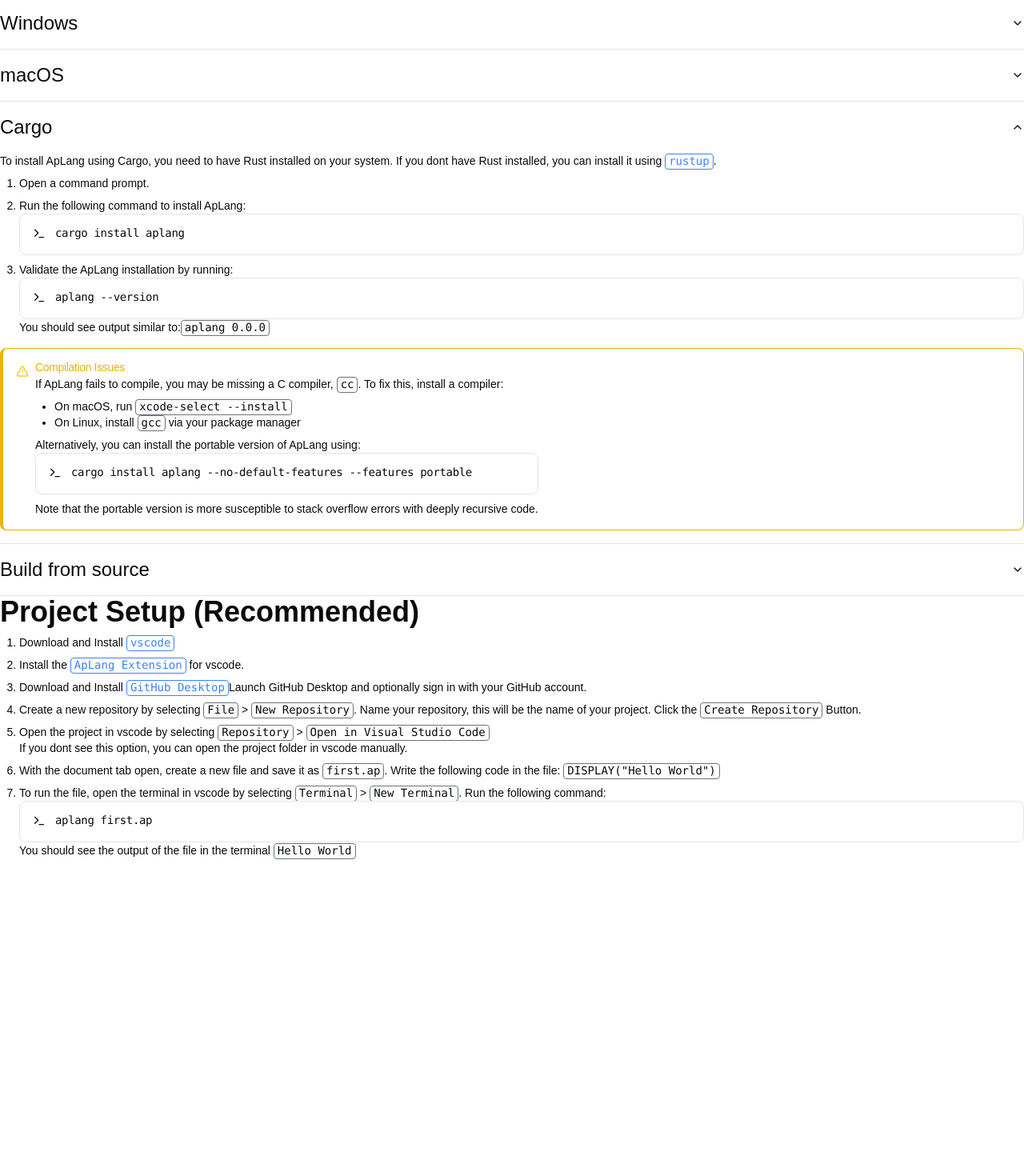
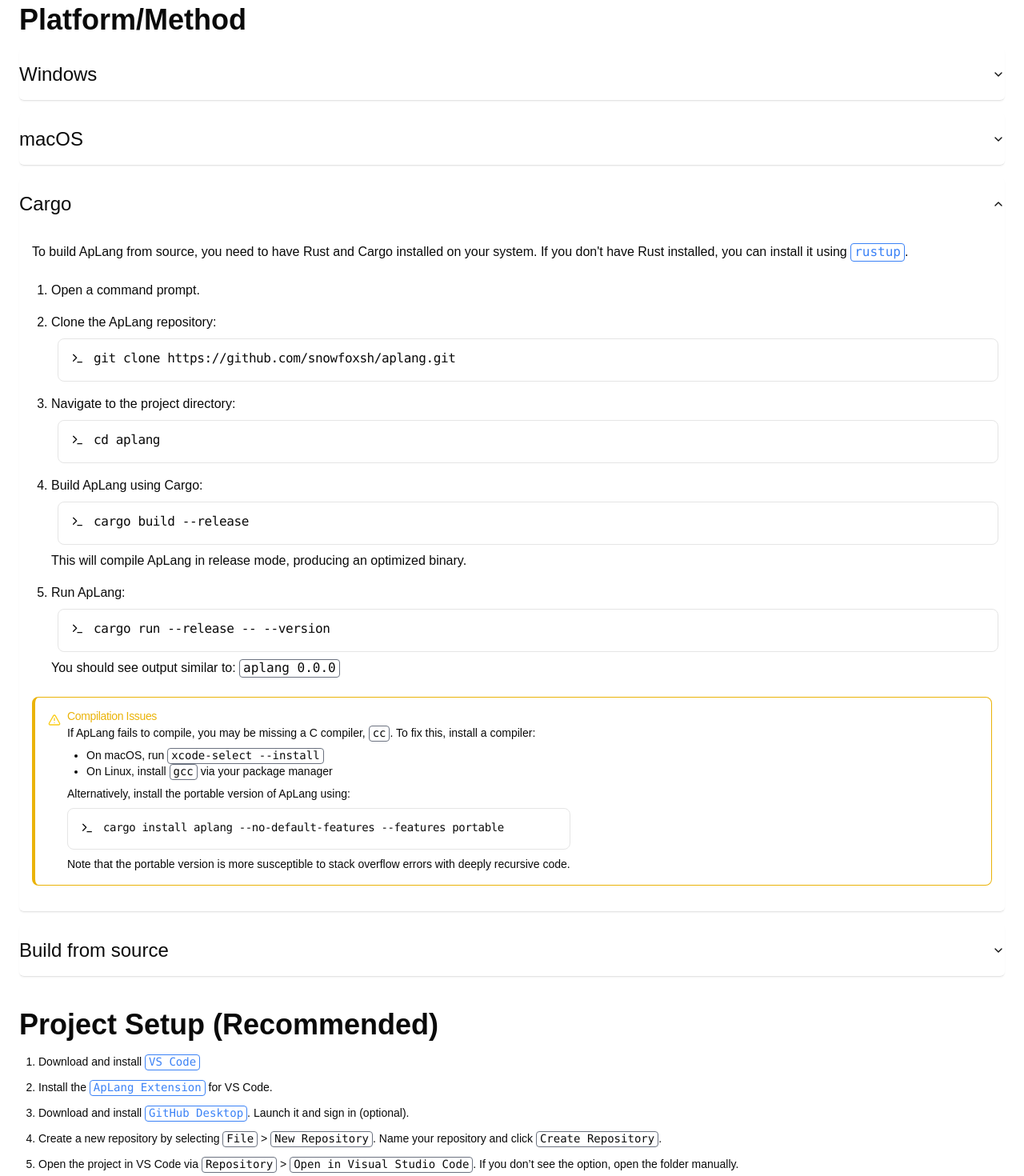
Before and after one commit to snowfoxsh/aplang-website, a Next.js app: page /install in a window 1280 px wide. Shown: the part 160-1630 px from the top of the page at 80% size. Before the commit the page ends 1234 px from the top, so only its background shows below. Built offline with nearby package versions, Linux system fonts and the light colour scheme.

Commit message:
[uni] add better css to install page

```diff
--- a/app/install/cargo.tsx
+++ b/app/install/cargo.tsx
@@ -1,63 +1,84 @@
 import Link from "next/link";
 import { Alert, AlertTitle } from "@/components/ui/alert";
-import {Code, Terminal, TriangleAlert} from "lucide-react";
+import { Code, Terminal, TriangleAlert } from "lucide-react";
 import CodeLine from "@/components/custom/code-line";
 
-export default function CargoInstall() {
+export default function SourceBuild() {
     return (
-        <div>
-            <p>
-                To install ApLang using Cargo, you need to have Rust installed on your system. If you dont have Rust installed,
-                you can install it using <Link href="https://rustup.rs" target="_blank" rel="noreferrer"><CodeLine variant={"link"}>rustup</CodeLine></Link>.
+        <div className="p-4 space-y-6">
+            <p className="text-base">
+                To build ApLang from source, you need to have Rust and Cargo installed on your system. If you don't have Rust installed, you can install it using{" "}
+                <Link href="https://rustup.rs" target="_blank" rel="noreferrer">
+                    <CodeLine variant="link">rustup</CodeLine>
+                </Link>.
             </p>
 
-            <ol className="list-decimal pl-6 mt-2 space-y-2">
-                <li>
-                    Open a command prompt.
-                </li>
+            <ol className="list-decimal pl-6 mt-2 space-y-4 text-base">
+                <li>Open a command prompt.</li>
 
                 <li>
-                    Run the following command to install ApLang:
-                    <Alert>
+                    Clone the ApLang repository:
+                    <Alert className="p-4 m-2">
                         <Terminal className="h-4 w-4" />
-                        <AlertTitle><code>cargo install aplang</code></AlertTitle>
+                        <AlertTitle>
+                            <code>git clone https://github.com/snowfoxsh/aplang.git</code>
+                        </AlertTitle>
                     </Alert>
                 </li>
 
                 <li>
-                    Validate the ApLang installation by running:
-                    <Alert>
+                    Navigate to the project directory:
+                    <Alert className="p-4 m-2">
                         <Terminal className="h-4 w-4" />
-                        <AlertTitle><code>aplang --version</code></AlertTitle>
+                        <AlertTitle>
+                            <code>cd aplang</code>
+                        </AlertTitle>
                     </Alert>
-                    You should see output similar to:
-                    {/*<code className="bg-gray-200 text-black px-1 py-0.5 rounded">aplang 0.0.0</code>*/}
-                    <CodeLine>aplang 0.0.0</CodeLine>
+                </li>
+
+                <li>
+                    Build ApLang using Cargo:
+                    <Alert className="p-4 m-2">
+                        <Terminal className="h-4 w-4" />
+                        <AlertTitle>
+                            <code>cargo build --release</code>
+                        </AlertTitle>
+                    </Alert>
+                    This will compile ApLang in release mode, producing an optimized binary.
+                </li>
+
+                <li>
+                    Run ApLang:
+                    <Alert className="p-4 m-2">
+                        <Terminal className="h-4 w-4" />
+                        <AlertTitle>
+                            <code>cargo run --release -- --version</code>
+                        </AlertTitle>
+                    </Alert>
+                    You should see output similar to: <CodeLine>aplang 0.0.0</CodeLine>
                 </li>
             </ol>
 
-            {/* Warning Section - Yellow Alert */}
-            <Alert className=" border-l-4 border-yellow-500 mt-4">
+            <Alert className="border-l-4 border-yellow-500 p-4 mt-4">
                 <div className="flex items-start">
                     <TriangleAlert className="h-4 w-4 text-yellow-400 mt-1" />
                     <div className="ml-2">
-                        <AlertTitle className={"text-yellow-500"}>Compilation Issues</AlertTitle>
+                        <AlertTitle className="text-yellow-500">Compilation Issues</AlertTitle>
                         <p>
-                            If ApLang fails to compile, you may be missing a C compiler, <CodeLine>cc</CodeLine>.
-                            To fix this, install a compiler:
+                            If ApLang fails to compile, you may be missing a C compiler, <CodeLine>cc</CodeLine>. To fix this, install a compiler:
                         </p>
                         <ul className="list-disc pl-6 mt-2">
-                            {/*<li>On macOS, run <code className="bg-gray-200 text-black px-1 py-0.5 rounded">xcode-select --install</code>.</li>*/}
                             <li>On macOS, run <CodeLine>xcode-select --install</CodeLine></li>
-                            {/*<li>On Linux, install <code className="bg-gray-200 text-black px-1 py-0.5 rounded">gcc</code> via your package manager (e.g., <code className="bg-gray-200 text-black px-1 py-0.5 rounded">sudo apt install build-essential</code> on Debian/Ubuntu).</li>*/}
                             <li>On Linux, install <CodeLine>gcc</CodeLine> via your package manager</li>
                         </ul>
                         <p className="mt-2">
-                            Alternatively, you can install the portable version of ApLang using:
+                            Alternatively, install the portable version of ApLang using:
                         </p>
-                        <Alert variant={"default"}>
+                        <Alert variant="default" className="p-4 mt-2">
                             <Terminal className="h-4 w-4" />
-                            <AlertTitle><code>cargo install aplang --no-default-features --features portable</code></AlertTitle>
+                            <AlertTitle>
+                                <code>cargo install aplang --no-default-features --features portable</code>
+                            </AlertTitle>
                         </Alert>
                         <p className="mt-2">
                             Note that the portable version is more susceptible to stack overflow errors with deeply recursive code.
--- a/app/install/page.tsx
+++ b/app/install/page.tsx
@@ -1,4 +1,4 @@
-"use client"
+"use client";
 
 import React, { useEffect, useState } from "react";
 import Header from "@/app/header";
@@ -9,8 +9,8 @@ import CargoInstall from "@/app/install/cargo";
 import SourceBuild from "@/app/install/source";
 import Link from "next/link";
 import CodeLine from "@/components/custom/code-line";
-import {Alert, AlertTitle} from "@/components/ui/alert";
-import {Terminal} from "lucide-react";
+import { Alert, AlertTitle } from "@/components/ui/alert";
+import { Terminal } from "lucide-react";
 
 export default function InstallPage() {
     const [platform, setPlatform] = useState<string | undefined>(undefined);
@@ -31,98 +31,97 @@ export default function InstallPage() {
     return (
         <>
             <Header />
-            <h1 className="text-6xl font-bold">Install ApLang</h1>
-            <div>
-                <h2 className="text-4xl font-bold">Platform/Method</h2>
+            <div className="max-w-7xl mx-auto p-6">
+                <h1 className="text-6xl font-bold mb-6">Install ApLang</h1>
 
-                {/*todo: maybe this should be text-base*/}
-                    <Accordion type="single" collapsible={true} value={platform} onValueChange={setPlatform}>
-                        <AccordionItem value="windows" className="text-2xl">
+                <section className="mb-10">
+                    <h2 className="text-4xl font-bold mb-4">Platform/Method</h2>
+                    <Accordion
+                        type="single"
+                        collapsible={true}
+                        value={platform}
+                        onValueChange={setPlatform}
+                        className="space-y-4"
+                    >
+                        <AccordionItem value="windows" className="text-2xl rounded-md shadow-sm transition-all duration-200">
                             <AccordionTrigger>Windows</AccordionTrigger>
                             <AccordionContent>
                                 <WindowsInstall />
                             </AccordionContent>
                         </AccordionItem>
 
-                        <AccordionItem value="macos" className="text-2xl">
+                        <AccordionItem value="macos" className="text-2xl rounded-md shadow-sm transition-all duration-200">
                             <AccordionTrigger>macOS</AccordionTrigger>
                             <AccordionContent>
                                 <MacOSInstall />
                             </AccordionContent>
                         </AccordionItem>
 
-                        <AccordionItem value="cargo" className="text-2xl">
+                        <AccordionItem value="cargo" className="text-2xl rounded-md shadow-sm transition-all duration-200">
                             <AccordionTrigger>Cargo</AccordionTrigger>
                             <AccordionContent>
                                 <CargoInstall />
                             </AccordionContent>
                         </AccordionItem>
 
-                        <AccordionItem value="source-build" className="text-2xl">
+                        <AccordionItem value="source-build" className="text-2xl rounded-md shadow-sm transition-all duration-200">
                             <AccordionTrigger>Build from source</AccordionTrigger>
                             <AccordionContent>
                                 <SourceBuild />
                             </AccordionContent>
                         </AccordionItem>
                     </Accordion>
+                </section>
+
+                <section>
+                    <h2 className="text-4xl font-bold mb-4">Project Setup (Recommended)</h2>
+                    <ol className="list-decimal pl-6 mt-2 space-y-3 text-sm">
+                        <li>
+                            Download and install{" "}
+                            <Link href="https://code.visualstudio.com/Download" target="_blank" rel="noreferrer">
+                                <CodeLine variant="link">VS Code</CodeLine>
+                            </Link>
+                        </li>
+                        <li>
+                            Install the{" "}
+                            <Link href="https://marketplace.visualstudio.com/items?itemName=aplang.aplang" target="_blank" rel="noreferrer">
+                                <CodeLine variant="link">ApLang Extension</CodeLine>
+                            </Link>{" "}
+                            for VS Code.
+                        </li>
+                        <li>
+                            Download and install{" "}
+                            <Link href="https://desktop.github.com/download/" target="_blank" rel="noreferrer">
+                                <CodeLine variant="link">GitHub Desktop</CodeLine>
+                            </Link>
+                            . Launch it and sign in (optional).
+                        </li>
+                        <li>
+                            Create a new repository by selecting <CodeLine>File</CodeLine> &gt;{" "}
+                            <CodeLine>New Repository</CodeLine>. Name your repository and click{" "}
+                            <CodeLine>Create Repository</CodeLine>.
+                        </li>
+                        <li>
+                            Open the project in VS Code via <CodeLine>Repository</CodeLine> &gt;{" "}
+                            <CodeLine>Open in Visual Studio Code</CodeLine>. If you don’t see the option, open the folder manually.
+                        </li>
+                        <li>
+                            Create a new file named <CodeLine>first.ap</CodeLine> and add:{" "}
+                            <CodeLine>DISPLAY(&quot;Hello World&quot;)</CodeLine>
+                        </li>
+                        <li>
+                            Open the terminal in VS Code (Terminal &gt; New Terminal) and run:
+                            <Alert className="mt-2">
+                                <Terminal className="h-4 w-4" />
+                                <AlertTitle>
+                                    <code>aplang first.ap</code>
+                                </AlertTitle>
+                            </Alert>
+                            You should see <CodeLine>Hello World</CodeLine> in the output.
+                        </li>
+                    </ol>
+                </section>
             </div>
-
-            <h1 className="text-4xl font-bold">Project Setup (Recommended)</h1>
-
-            {/*todo: maybe this should be text-base*/}
-            <ol className={"list-decimal pl-6 mt-2 space-y-2 text-sm"}>
-                <li>
-                    Download and Install <Link href={"https://code.visualstudio.com/Download"} target={"_blank"}
-                                               rel="noreferrer"><CodeLine variant={"link"}>vscode</CodeLine></Link>
-                </li>
-
-                <li>
-                    Install the <Link href={"https://marketplace.visualstudio.com/items?itemName=aplang.aplang"}
-                                      target={"_blank"} rel="noreferrer"><CodeLine variant={"link"}>ApLang
-                    Extension</CodeLine></Link> for vscode.
-                </li>
-
-                <li>
-                    Download and Install <Link href={"https://desktop.github.com/download/"} target={"_blank"}
-                                               rel="noreferrer"><CodeLine variant={"link"}>GitHub
-                    Desktop</CodeLine></Link>
-
-                    Launch GitHub Desktop and optionally sign in with your GitHub account.
-                </li>
-
-                <li>
-                    Create a new repository by selecting <CodeLine>File</CodeLine> {">"} <CodeLine>New
-                    Repository</CodeLine>. Name your repository, this will be the name of your project.
-                    Click the <CodeLine> Create Repository</CodeLine> Button.
-                </li>
-
-                <li>
-                    Open the project in vscode by selecting <CodeLine>Repository</CodeLine> {">"} <CodeLine>Open in
-                    Visual Studio Code</CodeLine>
-
-                    <br/>
-                    If you dont see this option, you can open the project folder in vscode manually.
-                </li>
-
-                <li>
-                    With the document tab open, create a new file and save it as <CodeLine>first.ap</CodeLine>.
-
-                    Write the following code in the file: <CodeLine>DISPLAY(&#34;Hello World&#34;)</CodeLine>
-                </li>
-
-                <li>
-                    To run the file, open the terminal in vscode by selecting <CodeLine>Terminal</CodeLine> {">"} <CodeLine>New Terminal</CodeLine>.
-                    Run the following command:
-                    <Alert>
-                        <Terminal className="h-4 w-4" />
-                        <AlertTitle><code>aplang first.ap</code></AlertTitle>
-                    </Alert>
-
-                    You should see the output of the file in the terminal <CodeLine>Hello World</CodeLine>
-                </li>
-
-
-            </ol>
         </>
     );
 }
--- a/app/install/windows.tsx
+++ b/app/install/windows.tsx
@@ -1,54 +1,59 @@
-import {Alert, AlertTitle} from "@/components/ui/alert";
-import {AlertCircle, Terminal} from "lucide-react";
+import { Alert, AlertTitle } from "@/components/ui/alert";
+import { AlertCircle, Terminal } from "lucide-react";
 import CodeLine from "@/components/custom/code-line";
 import Link from "next/link";
 
 export default function WindowsInstall() {
     return (
-        <div>
-            <p>
-                ApLang is available as a package on <CodeLine>WinGet</CodeLine>,
-                a command-line tool that comes installed on Windows 10 and 11 since May 2020.
+        <div className="p-4 space-y-6">
+            <p className="text-base">
+                ApLang is available as a package on <CodeLine>WinGet</CodeLine>, a command-line tool that comes installed on Windows 10 and 11 since May 2020.
             </p>
 
             <h2 className="font-semibold mt-4">Installation Steps</h2>
 
-            <ol className="list-decimal pl-6 mt-2 space-y-2">
+            <ol className="list-decimal pl-6 mt-2 space-y-4 text-base">
                 <li>
                     Open a command prompt. You can use <CodeLine>Terminal</CodeLine> on Windows 11 or <CodeLine>PowerShell</CodeLine> on Windows 10.
                 </li>
 
                 <li>
                     Run the following command to install ApLang:
-
-                    <Alert>
-                        <Terminal className={"h-4 w-4"} />
-                        <AlertTitle><code>winget install aplang</code></AlertTitle>
+                    <Alert className="p-4 m-2">
+                        <Terminal className="h-4 w-4" />
+                        <AlertTitle>
+                            <code>winget install aplang</code>
+                        </AlertTitle>
                     </Alert>
 
                     If you receive an error such as:
-
-                    <Alert variant={"destructive"}>
-                        <AlertCircle className={"h-4 w-4"} />
-                        <AlertTitle><code>&#39;WinGet&#39; is not recognized as an internal or external command,
-                            operable program, or batch file.</code></AlertTitle>
+                    <Alert variant="destructive" className="p-4 m-2">
+                        <AlertCircle className="h-4 w-4" />
+                        <AlertTitle>
+                            <code>
+                                WinGet is not recognized as an internal or external command, operable program, or batch file.
+                            </code>
+                        </AlertTitle>
                     </Alert>
-                    You may need to install WinGet from the <Link href="https://apps.microsoft.com/detail/9nblggh4nns1?hl=en-US&gl=US" className="text-blue-500 underline">Microsoft Store</Link>.
-                    After installing, rerun the command.
+                    You may need to install WinGet from the{" "}
+                    <Link href="https://apps.microsoft.com/detail/9nblggh4nns1?hl=en-US&gl=US" className="text-blue-500 underline">
+                        Microsoft Store
+                    </Link>
+                    . After installing, rerun the command.
                 </li>
 
                 <li>
-                    Restart your command prompt to ensure the <CodeLine>PATH</CodeLine> environment variable is updated
+                    Restart your command prompt to ensure the <CodeLine>PATH</CodeLine> environment variable is updated.
                 </li>
 
                 <li>
                     Validate the ApLang installation by running:
-
-                    <Alert>
-                        <Terminal className={"h-4 w-4"}/>
-                        <AlertTitle><code>aplang --version</code></AlertTitle>
+                    <Alert className="p-4 m-2">
+                        <Terminal className="h-4 w-4" />
+                        <AlertTitle>
+                            <code>aplang --version</code>
+                        </AlertTitle>
                     </Alert>
-
                     You should see output similar to: <CodeLine>aplang 0.0.0</CodeLine>
                 </li>
             </ol>
```
Also changed, not shown: app/install/macos.tsx (+15 -17 lines), app/install/source.tsx (+6 -6 lines).
